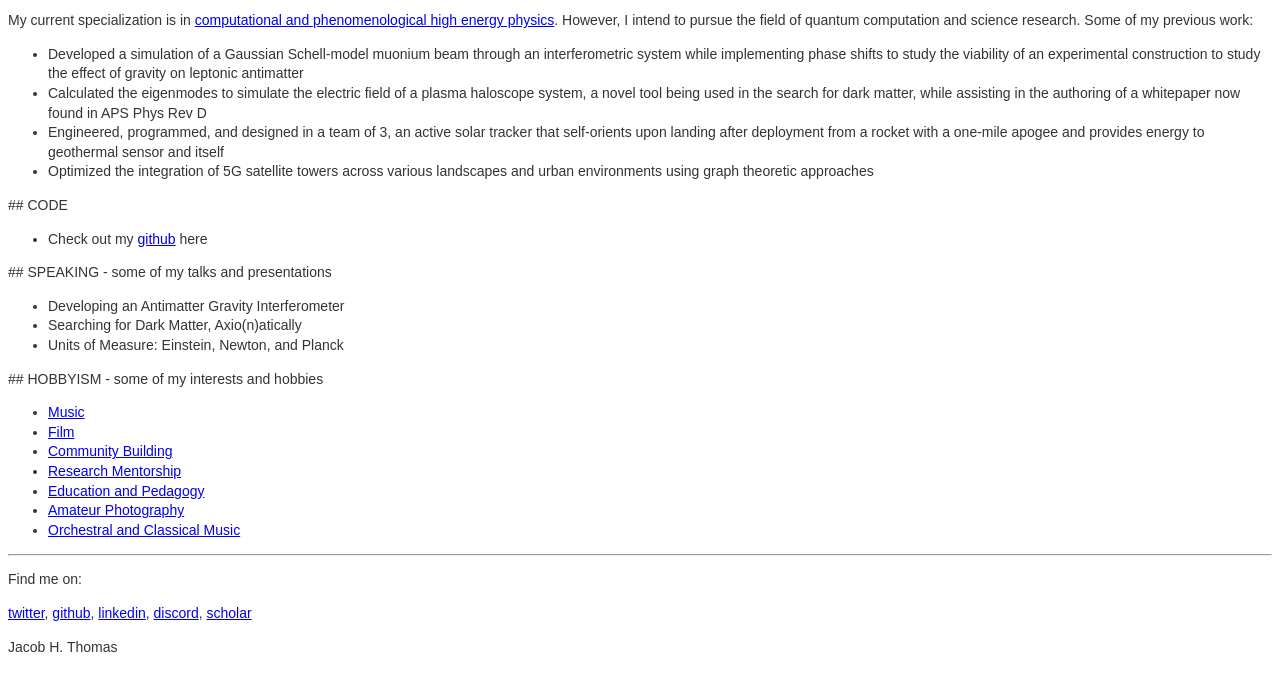
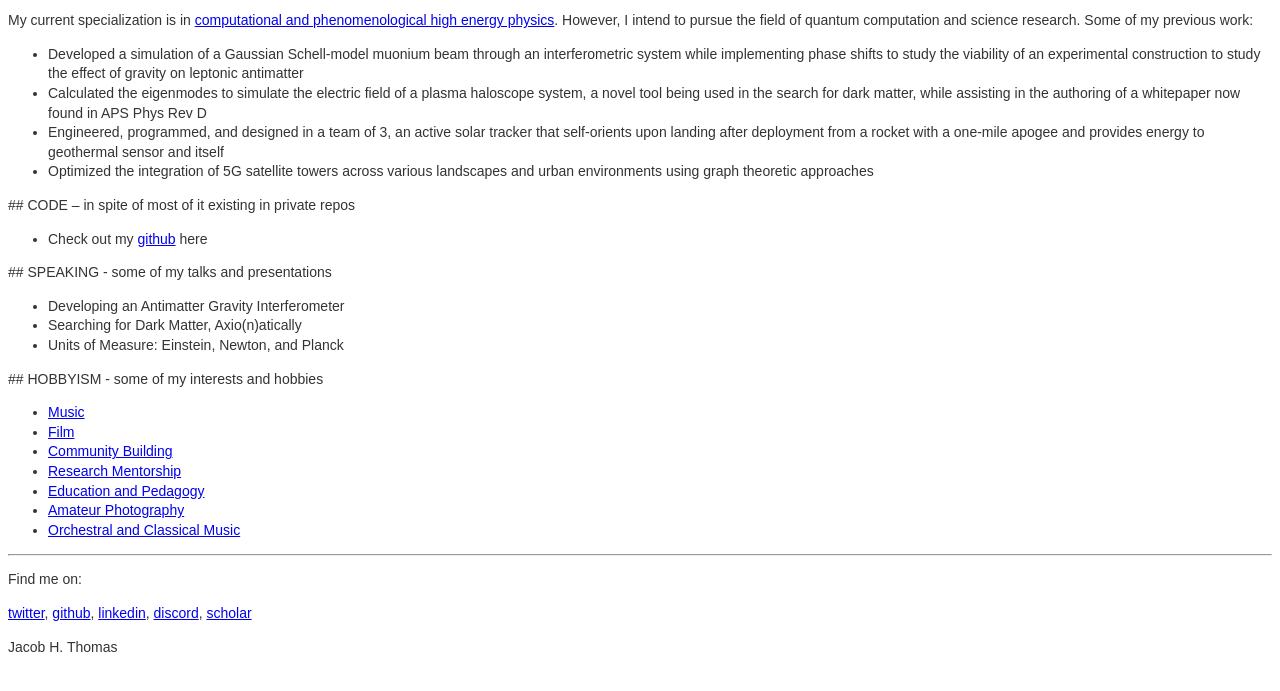
Before and after one commit to jacobhthomas/jacobhthomas.github.io, a plain HTML site: page index.html in a window 1280 px wide. Shown: the part 99-790 px from the top of the page. Drawn offline with Linux system fonts and the light colour scheme.

Commit message:
Update index.html

```diff
--- a/index.html
+++ b/index.html
@@ -98,7 +98,7 @@
             <li>Engineered, programmed, and designed in a team of 3, an active solar tracker that self-orients upon landing after deployment from a rocket with a one-mile apogee and provides energy to geothermal sensor and itself</a></li>
             <li>Optimized the integration of 5G satellite towers across various landscapes and urban environments using graph theoretic approaches</li>
         </ul>
-        <p> ## CODE</p>
+        <p> ## CODE – in spite of most of it existing in private repos</p>
         <ul>
             <li>Check out my <a href="https://github.com/jacobhthomas">github</a> here</li>
         </ul>
```
